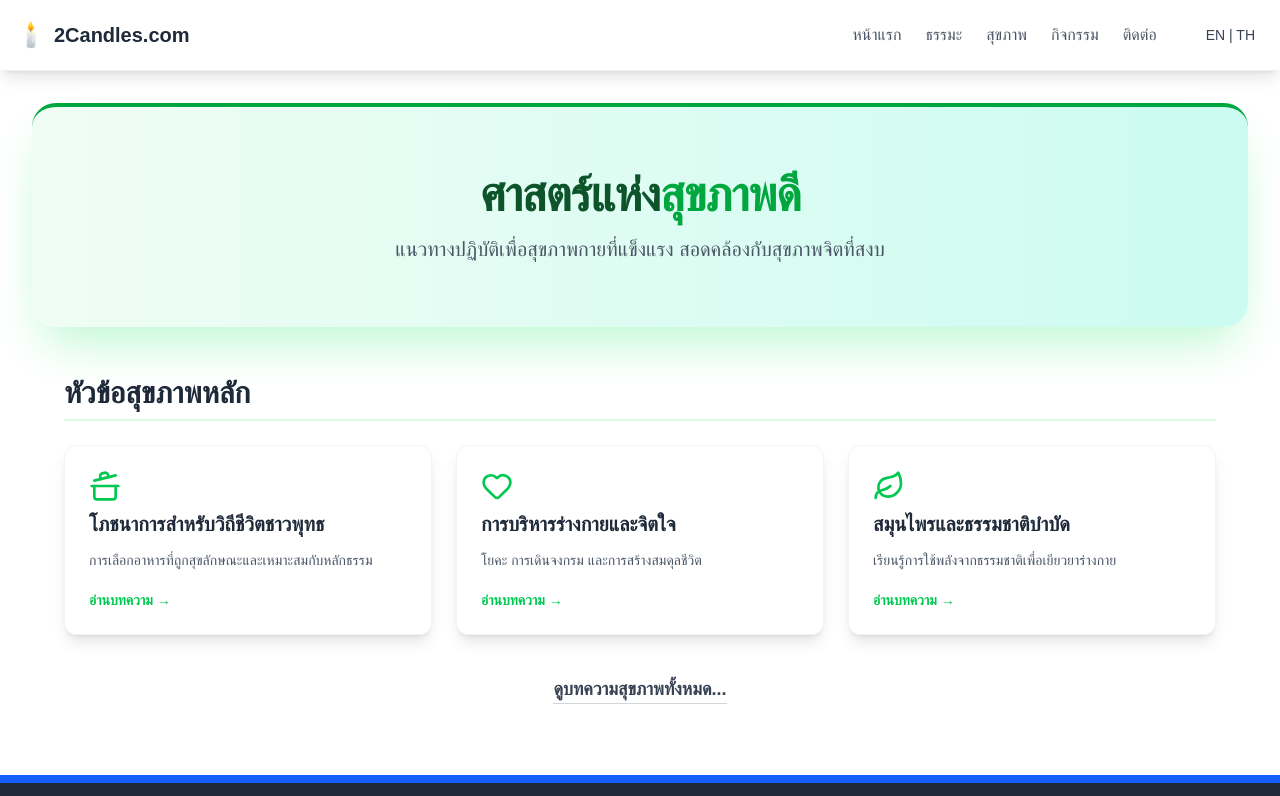
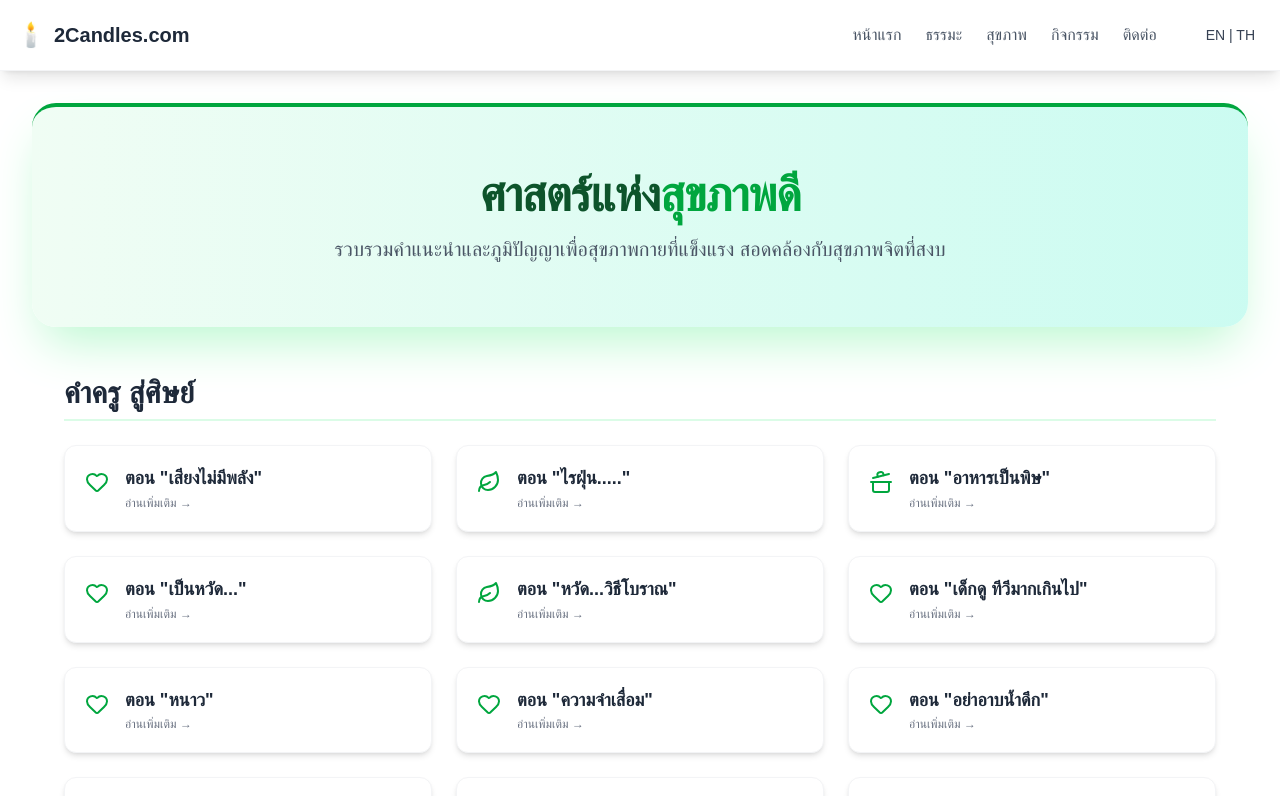
Before and after one commit to 2candles/two-candles, a Next.js app: page /health in a window 1280 px wide. Shown: the top 796 px of the page. Built offline with nearby package versions, Linux system fonts and the light colour scheme.

Commit message:
initial commit

```diff
--- a/app/health/page.tsx
+++ b/app/health/page.tsx
@@ -1,30 +1,124 @@
 // app/health/page.tsx
 import Link from 'next/link';
-import { Heart, Leaf, CookingPot } from 'lucide-react';
+import { Heart, Leaf, CookingPot, BookOpen, Utensils, MessageSquare, Briefcase } from 'lucide-react';
+import React from 'react';
 
-// ข้อมูลตัวอย่าง (Dummy Data) สำหรับแสดงในหน้าสารบัญ
-const healthTopics = [
-  {
-    title: 'โภชนาการสำหรับวิถีชีวิตชาวพุทธ',
-    description: 'การเลือกอาหารที่ถูกสุขลักษณะและเหมาะสมกับหลักธรรม',
-    href: '/articles/buddhist-nutrition',
-    icon: CookingPot
-  },
-  {
-    title: 'การบริหารร่างกายและจิตใจ',
-    description: 'โยคะ การเดินจงกรม และการสร้างสมดุลชีวิต',
-    href: '/articles/mind-body-balance',
-    icon: Heart
-  },
-  {
-    title: 'สมุนไพรและธรรมชาติบำบัด',
-    description: 'เรียนรู้การใช้พลังจากธรรมชาติเพื่อเยียวยาร่างกาย',
-    href: '/articles/herbal-remedies',
-    icon: Leaf
-  },
+// ------------------------------------------------------------------
+// 1. Data Structure and Preparation
+// ------------------------------------------------------------------
+
+type TopicGroup = 'คำครู สู่ศิษย์' | 'บทความสุขภาพทั่วไป';
+type IconName = 'Heart' | 'Leaf' | 'CookingPot' | 'BookOpen' | 'Utensils' | 'MessageSquare' | 'Briefcase';
+
+interface HealthTopic {
+    group: TopicGroup;
+    title: string;
+    slug: string; // ชื่อไฟล์ .md ที่ไม่มีนามสกุล
+    icon: IconName;
+}
+
+// Map ชื่อ Icon string ไปยัง Component จริง
+const IconMap: Record<IconName, React.ElementType> = {
+    Heart: Heart,
+    Leaf: Leaf,
+    CookingPot: CookingPot,
+    BookOpen: BookOpen,
+    Utensils: Utensils,
+    MessageSquare: MessageSquare,
+    Briefcase: Briefcase,
+};
+
+// ข้อมูลเนื้อหาทั้งหมดตามที่คุณระบุ
+const allHealthTopics: HealthTopic[] = [
+    // --- หมวดหมู่: คำครู สู่ศิษย์ ---
+    { group: 'คำครู สู่ศิษย์', title: 'ตอน "เสียงไม่มีพลัง"', slug: 'เสียงไม่มีพลัง', icon: 'Heart' },
+    { group: 'คำครู สู่ศิษย์', title: 'ตอน "ไรฝุ่น....."', slug: 'ไรฝุ่น', icon: 'Leaf' },
+    { group: 'คำครู สู่ศิษย์', title: 'ตอน "อาหารเป็นพิษ"', slug: 'อาหารเป็นพิษ', icon: 'CookingPot' },
+    { group: 'คำครู สู่ศิษย์', title: 'ตอน "เป็นหวัด..."', slug: 'เป็นหวัด', icon: 'Heart' },
+    { group: 'คำครู สู่ศิษย์', title: 'ตอน "หวัด...วิธีโบราณ"', slug: 'หวัด', icon: 'Leaf' },
+    { group: 'คำครู สู่ศิษย์', title: 'ตอน "เด็กดู ทีวีมากเกินไป"', slug: 'เด็กดูทีวีมากเกินไป', icon: 'Heart' },
+    { group: 'คำครู สู่ศิษย์', title: 'ตอน "หนาว"', slug: 'หนาว', icon: 'Heart' },
+    { group: 'คำครู สู่ศิษย์', title: 'ตอน "ความจำเสื่อม"', slug: 'ความจำเสื่อม', icon: 'Heart' },
+    { group: 'คำครู สู่ศิษย์', title: 'ตอน "อย่าอาบน้ำดึก"', slug: 'อย่าอาบน้ำดึก', icon: 'Heart' },
+    { group: 'คำครู สู่ศิษย์', title: 'ตอน "สูตร ล้างคอ"', slug: 'ล้างคอ', icon: 'Leaf' },
+    { group: 'คำครู สู่ศิษย์', title: 'ตอน "ล้างไต.....ควรทำ"', slug: 'ล้างไต', icon: 'CookingPot' },
+    { group: 'คำครู สู่ศิษย์', title: 'ตอน "ล้างไต นิ่ว"', slug: 'ล้างไตนิ่ว', icon: 'CookingPot' },
+    { group: 'คำครู สู่ศิษย์', title: 'ตอน "สูตร ลดความอ้วน...น่าลอง"', slug: 'ลดความอ้วน', icon: 'CookingPot' },
+    { group: 'คำครู สู่ศิษย์', title: 'ตอน "โรคที่มากับน้ำ"', slug: 'โรคที่มากับน้ำ', icon: 'Heart' },
+    { group: 'คำครู สู่ศิษย์', title: 'ตอน "ยาผีบอก..... "', slug: 'ยาผีบอก', icon: 'Leaf' },
+    { group: 'คำครู สู่ศิษย์', title: 'ตอน "หยวกกล้วย ช่วยได้"', slug: 'หยวกกล้วย', icon: 'Leaf' },
+    { group: 'คำครู สู่ศิษย์', title: 'ตอน "ท้องเสีย บ่อย"', slug: 'ท้องเสีย', icon: 'CookingPot' },
+    { group: 'คำครู สู่ศิษย์', title: 'ตอน "นอน ห้องแอร์"', slug: 'นอนห้องแอร์', icon: 'Heart' },
+    { group: 'คำครู สู่ศิษย์', title: 'ตอน "สูตรลับ สำหรับ ผู้ชาย"', slug: 'สูตรลับสำหรับผู้ชาย', icon: 'Heart' },
+    { group: 'คำครู สู่ศิษย์', title: 'ตอน "สมุนไพรใหม่ควรอ่าน "หินระเบิด"', slug: 'หินระเบิด', icon: 'Leaf' },
+    { group: 'คำครู สู่ศิษย์', title: 'ตอน "ผักเสี้ยน กับ พยาธิ"', slug: 'ผักเสี้ยน', icon: 'Leaf' },
+    { group: 'คำครู สู่ศิษย์', title: 'ตอน "สะตอ กับ เบาหวาน"', slug: 'สะตอ', icon: 'Leaf' },
+    { group: 'คำครู สู่ศิษย์', title: 'ตอน "มีปัญหาเกี่ยวเรื่องหู"', slug: 'มีปัญหาเกี่ยวเรื่องหู', icon: 'Heart' },
+    { group: 'คำครู สู่ศิษย์', title: 'ตอน "วิธีทานยา"', slug: 'วิธีทานยา', icon: 'CookingPot' },
+    { group: 'คำครู สู่ศิษย์', title: 'ตอน "โรคที่มากับน้ำท่วม"', slug: 'โรคที่มากับน้ำท่วม', icon: 'Heart' },
+    { group: 'คำครู สู่ศิษย์', title: 'ตอน "ปวดแขน...เท้าชา"', slug: 'ปวดแขนเท้าชา', icon: 'Heart' },
+    { group: 'คำครู สู่ศิษย์', title: 'ตอน "ไอ เรื้อรัง"', slug: 'ไอเรื้อรัง', icon: 'Heart' },
+    { group: 'คำครู สู่ศิษย์', title: 'ตอน "ผื่นคัน ตามตัว"', slug: 'ผื่นคันตามตัว', icon: 'Leaf' },
+    { group: 'คำครู สู่ศิษย์', title: 'ตอน "ปวดท้อง...แบบ หญิงๆ"', slug: 'ปวดท้องแบบหญิง', icon: 'Heart' },
+
+    // --- หมวดหมู่: บทความสุขภาพทั่วไป ---
+    { group: 'บทความสุขภาพทั่วไป', title: 'ช่องว่างระหว่างวัย... ชีวิตสนุกเพียงรู้จักและเข้าใจความต่าง', slug: 'ช่องว่างระหว่างวัย', icon: 'MessageSquare' },
+    { group: 'บทความสุขภาพทั่วไป', title: 'สูตรหน้าผ่อง แก้หน้าไหม้ แก้ฝ้า', slug: 'สูตรหน้าผ่อง', icon: 'Leaf' },
+    { group: 'บทความสุขภาพทั่วไป', title: 'จัดการอย่างไรดีกับอาการ PMS', slug: 'จัดการอย่างไรดีกับอาการPMS', icon: 'Heart' },
+    { group: 'บทความสุขภาพทั่วไป', title: '9 โรคอันตรายคนออฟฟิศ', slug: 'โรคอันตรายคนออฟฟิศ', icon: 'Briefcase' },
+    { group: 'บทความสุขภาพทั่วไป', title: 'ระวังร้อนนี้ โรคลมแดด (ฮีทสโตก Heat Stroke)', slug: 'HeatStroke', icon: 'Heart' },
+    { group: 'บทความสุขภาพทั่วไป', title: 'การนวดระบายน้ำเหลือง', slug: 'การนวดระบายน้ำเหลือง', icon: 'Leaf' },
+    { group: 'บทความสุขภาพทั่วไป', title: 'ชีวิตพอเพียงของมหาเศรษฐีอันดับสองของโลก : วอร์เรน บัพเฟตต์ (Warren Buffet)', slug: 'WarrenBuffet', icon: 'BookOpen' },
+    { group: 'บทความสุขภาพทั่วไป', title: 'วัดบางค้อ', slug: 'วัดบางค้อ', icon: 'BookOpen' }, // จัดเป็นเนื้อหาทั่วไป
+    { group: 'บทความสุขภาพทั่วไป', title: 'ชีวิตหน้าจอคอมพิวเตอร์', slug: 'ชีวิตหน้าจอคอมพิวเตอร์', icon: 'Briefcase' },
+    { group: 'บทความสุขภาพทั่วไป', title: 'วิธีชะลอความแก่', slug: 'วิธีชะลอความแก่', icon: 'Leaf' },
 ];
 
+// Grouping the data for display
+const groupedTopics = allHealthTopics.reduce((acc, topic) => {
+    if (!acc[topic.group]) {
+        acc[topic.group] = [];
+    }
+    acc[topic.group].push(topic);
+    return acc;
+}, {} as Record<TopicGroup, HealthTopic[]>);
+
+
+// ------------------------------------------------------------------
+// 2. Component Structure
+// ------------------------------------------------------------------
+
+interface TopicCardProps {
+    topic: HealthTopic;
+}
+
+const TopicCard: React.FC<TopicCardProps> = ({ topic }) => {
+    const IconComponent = IconMap[topic.icon];
+    // ลิงก์ไปยังหน้าบทความ Markdown
+    const href = `/articles/${topic.slug}`;
+
+    return (
+        <Link
+            href={href}
+            className="p-5 bg-white border border-gray-100 rounded-xl shadow-md hover:shadow-xl hover:border-green-300 transition duration-300 flex items-start space-x-4"
+        >
+            <IconComponent size={24} className="text-green-600 flex-shrink-0 mt-1" />
+            <div className='flex flex-col'>
+                <h3 className="text-lg font-bold text-gray-800 hover:text-green-700 leading-snug">
+                    {topic.title}
+                </h3>
+                <span className="text-xs text-gray-500 mt-1 inline-flex items-center">
+                    อ่านเพิ่มเติม &rarr;
+                </span>
+            </div>
+        </Link>
+    );
+};
+
+
 export default function HealthPage() {
+    const groups = Object.keys(groupedTopics) as TopicGroup[];
+
     return (
         <div className="space-y-12">
 
@@ -34,37 +128,37 @@ export default function HealthPage() {
                     ศาสตร์แห่ง<span className="text-green-600">สุขภาพดี</span>
                 </h1>
                 <p className="text-lg md:text-xl text-gray-600">
-          แนวทางปฏิบัติเพื่อสุขภาพกายที่แข็งแรง สอดคล้องกับสุขภาพจิตที่สงบ
+                    รวบรวมคำแนะนำและภูมิปัญญาเพื่อสุขภาพกายที่แข็งแรง สอดคล้องกับสุขภาพจิตที่สงบ
                 </p>
             </section>
 
-      {/* Content Grid */}
-      <div className="max-w-6xl mx-auto">
-        <h2 className="text-3xl font-bold text-gray-800 mb-6 border-b-2 border-green-100 pb-2">หัวข้อสุขภาพหลัก</h2>
+            {/* Content Sections by Group */}
+            <div className="max-w-6xl mx-auto space-y-10">
+
+                {groups.map((group) => (
+                    <section key={group}>
+                        <h2 className="text-3xl font-extrabold text-gray-800 mb-6 border-b-2 border-green-100 pb-2">
+                            {group}
+                        </h2>
 
                         <div className="grid grid-cols-1 md:grid-cols-2 lg:grid-cols-3 gap-6">
-          {healthTopics.map((topic) => (
-            <Link
-              key={topic.title}
-              href={topic.href}
-              className="p-6 bg-white border border-gray-100 rounded-xl shadow-lg hover:shadow-xl hover:border-green-300 transition duration-300 flex flex-col space-y-3"
-            >
-              <topic.icon size={32} className="text-green-500 mb-2" />
-              <h3 className="text-xl font-bold text-gray-800 hover:text-green-600">{topic.title}</h3>
-              <p className="text-gray-600 text-sm flex-grow">{topic.description}</p>
-              <span className="text-sm font-semibold text-green-500 mt-2 flex items-center">
-                อ่านบทความ &rarr;
-              </span>
-            </Link>
+                            {groupedTopics[group].map((topic) => (
+                                <TopicCard key={topic.slug} topic={topic} />
                             ))}
                         </div>
+                    </section>
+                ))}
 
-        {/* Call to Action/More Link */}
-        <div className="text-center mt-10">
-          <Link href="/articles" className="text-lg font-semibold text-gray-700 hover:text-green-600 transition border-b border-gray-300 hover:border-green-600 pb-1">
-            ดูบทความสุขภาพทั้งหมด...
+                {/* Call to Action (Optional) */}
+                <div className="text-center mt-12 p-8 bg-green-50 rounded-xl border border-green-200">
+                    <p className="text-xl font-semibold text-green-800 mb-4">
+                        สุขภาพที่ดีเริ่มต้นที่การเรียนรู้
+                    </p>
+                    <Link href="/contact" className="inline-block px-8 py-3 bg-green-600 text-white font-semibold rounded-lg shadow-lg hover:bg-green-700 transition">
+                        สอบถามข้อมูลเพิ่มเติม
                     </Link>
                 </div>
+
             </div>
         </div>
     );
```
Lines whose indentation alone changed are shown as unchanged.
